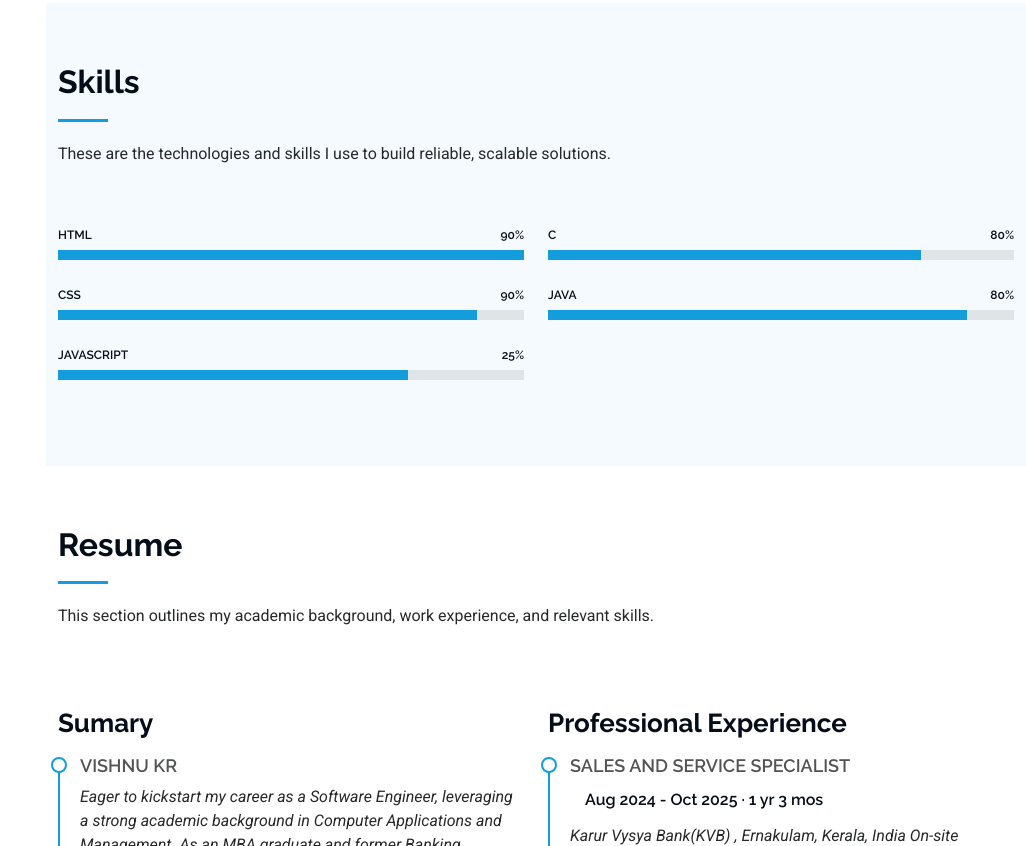
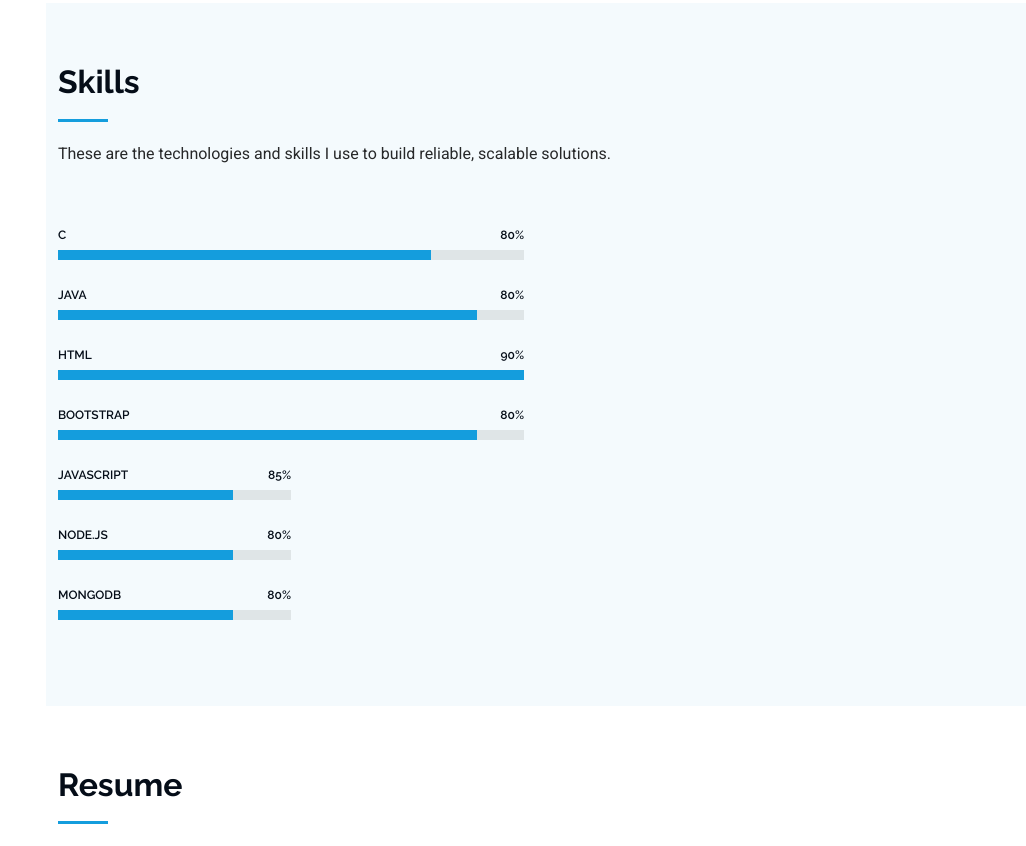
Before and after one commit to VishnuKR-Official/Personal-Portfolio-1, a plain HTML site: page index.html in a window 1280 px wide. Shown: the part 1652-2498 px from the top of the page, without its empty margins (254-1280 px from the left). Drawn offline with nearby package versions, Linux system fonts and the light colour scheme.

Commit message:
added additional skills

```diff
--- a/index.html
+++ b/index.html
@@ -170,35 +170,7 @@
 
         <div class="row skills-content skills-animation">
 
-          <div class="col-lg-6">
-
-            <div class="progress">
-              <span class="skill"><span>HTML</span> <i class="val">90%</i></span>
-              <div class="progress-bar-wrap">
-                <div class="progress-bar" role="progressbar" aria-valuenow="100" aria-valuemin="0" aria-valuemax="100">
-                </div>
-              </div>
-            </div><!-- End Skills Item -->
-
-            <div class="progress">
-              <span class="skill"><span>CSS</span> <i class="val">90%</i></span>
-              <div class="progress-bar-wrap">
-                <div class="progress-bar" role="progressbar" aria-valuenow="90" aria-valuemin="0" aria-valuemax="100">
-                </div>
-              </div>
-            </div><!-- End Skills Item -->
-
-            <div class="progress">
-              <span class="skill"><span>JavaScript</span> <i class="val">25%</i></span>
-              <div class="progress-bar-wrap">
-                <div class="progress-bar" role="progressbar" aria-valuenow="75" aria-valuemin="0" aria-valuemax="100">
-                </div>
-              </div>
-            </div><!-- End Skills Item -->
-
-          </div>
-
-          <div class="col-lg-6">
+  <div class="col-lg-6">
 
             <div class="progress">
               <span class="skill"><span>C</span> <i class="val">80%</i></span>
@@ -215,6 +187,57 @@
                 </div>
               </div>
             </div><!-- End Skills Item -->
+
+            <div class="progress">
+              <span class="skill"><span>HTML</span> <i class="val">90%</i></span>
+              <div class="progress-bar-wrap">
+                <div class="progress-bar" role="progressbar" aria-valuenow="100" aria-valuemin="0" aria-valuemax="100">
+                </div>
+              </div>
+            </div><!-- End Skills Item -->
+
+            <div class="progress">
+              <span class="skill"><span>Bootstrap</span> <i class="val">80%</i></span>
+              <div class="progress-bar-wrap">
+                <div class="progress-bar" role="progressbar" aria-valuenow="90" aria-valuemin="0" aria-valuemax="100">
+                </div>
+              </div>
+            </div><!-- End Skills Item -->
+
+
+          <div class="col-lg-6">
+
+
+            <div class="progress">
+              <span class="skill"><span>JavaScript</span> <i class="val">85%</i></span>
+              <div class="progress-bar-wrap">
+                <div class="progress-bar" role="progressbar" aria-valuenow="75" aria-valuemin="0" aria-valuemax="100">
+                </div>
+              </div>
+            </div><!-- End Skills Item -->
+
+
+<div class="progress">
+              <span class="skill"><span>Node.js</span> <i class="val">80%</i></span>
+              <div class="progress-bar-wrap">
+                <div class="progress-bar" role="progressbar" aria-valuenow="75" aria-valuemin="0" aria-valuemax="100">
+                </div>
+              </div>
+            </div><!-- End Skills Item -->
+
+            <div class="progress">
+              <span class="skill"><span>MongoDB</span> <i class="val">80%</i></span>
+              <div class="progress-bar-wrap">
+                <div class="progress-bar" role="progressbar" aria-valuenow="75" aria-valuemin="0" aria-valuemax="100">
+                </div>
+              </div>
+            </div><!-- End Skills Item -->
+
+
+          </div>
+
+
+
 
 
           </div>
```
